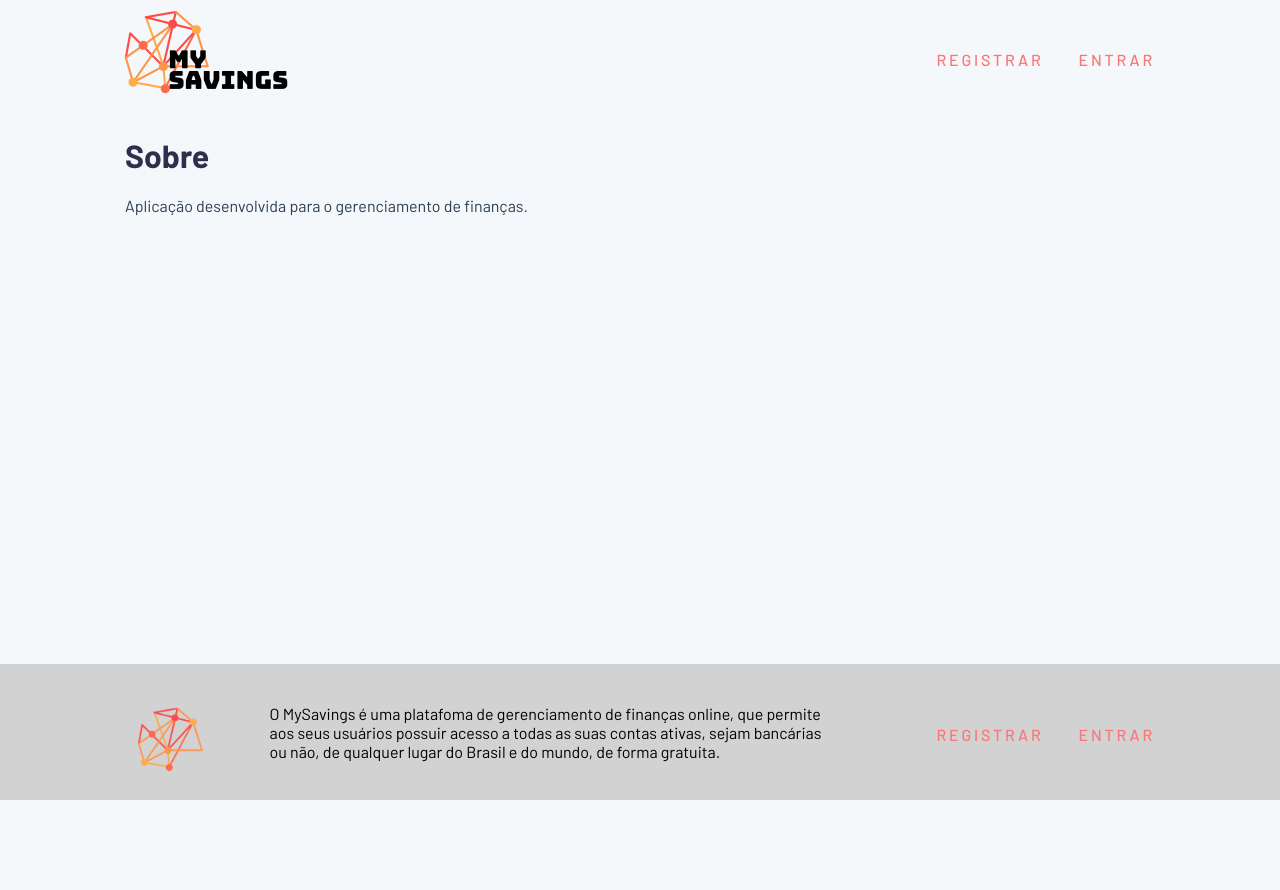
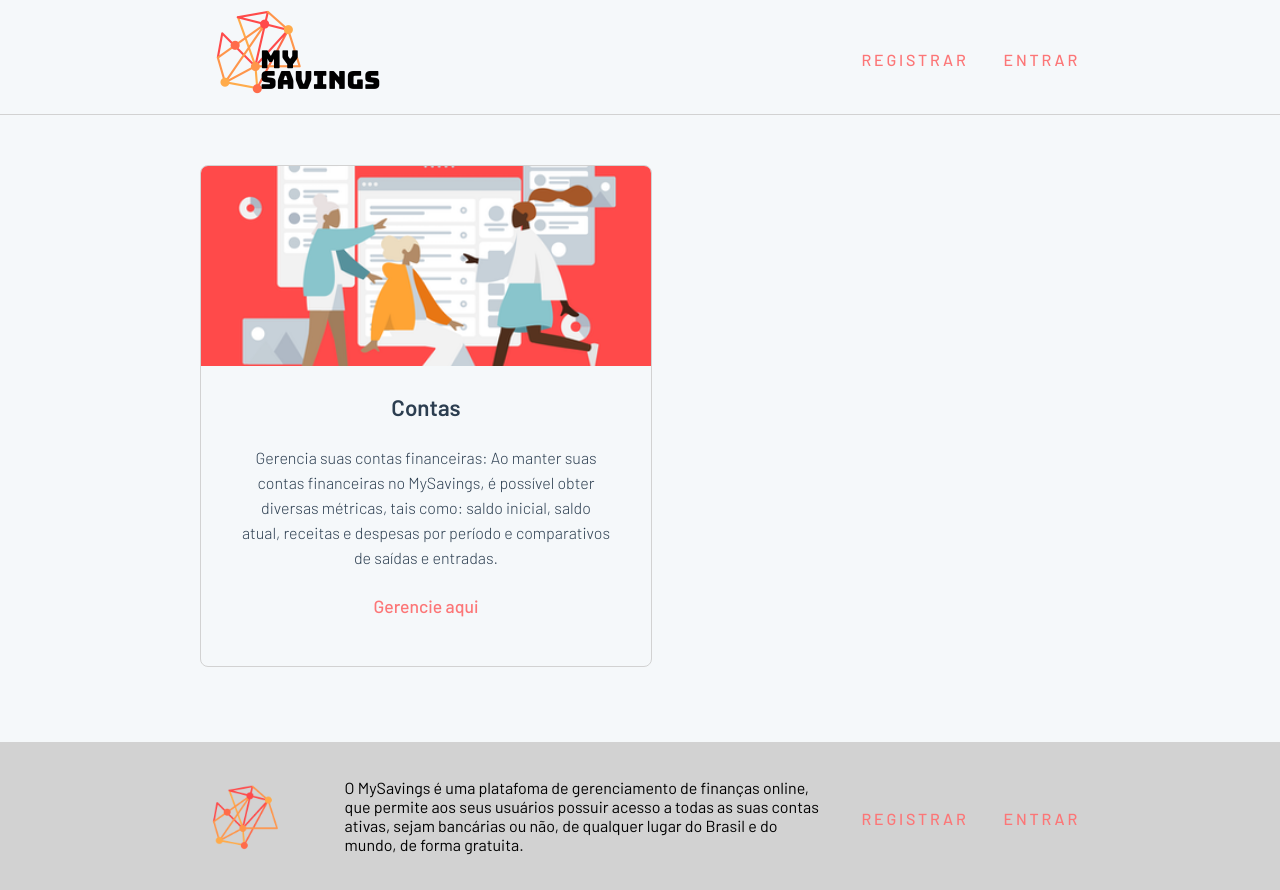
Before and after one commit to faizaleticia/my-savings, a Vue app in the folder web/: page / in a window 1280 px wide. Before the commit the page ends 800 px from the top, so only its background shows below. Built offline with nearby package versions, Linux system fonts and the light colour scheme.

Commit message:
Feat: Add item component.

```diff
--- a/web/src/App.vue
+++ b/web/src/App.vue
@@ -24,4 +24,5 @@ export default {
 <style lang="scss">
   @import url('https://fonts.googleapis.com/css2?family=Barlow:ital,wght@0,100;0,200;0,300;0,400;0,500;0,600;0,700;0,800;0,900;1,100;1,200;1,300;1,400;1,500;1,600;1,700;1,800;1,900&display=swap');
   @import "./assets/styles/styles.scss";
+  @import './assets/styles/helpers.scss';
 </style>
--- /dev/null
+++ b/web/src/assets/styles/helpers.scss
@@ -0,0 +1,27 @@
+$max: 50;
+$offset: 5;
+$unit: "px"; // Feel free to change the unit.
+
+@mixin list-loop($className, $styleName) {
+  $i: 0;
+  @while $i <= $max {
+    #{$className + $i} {
+      #{$styleName}: #{$i + $unit};
+    }
+    $i: $i + $offset;
+  }
+}
+
+// Margins
+@include list-loop(".m-t-", "margin-top");
+@include list-loop(".m-r-", "margin-right");
+@include list-loop(".m-b-", "margin-bottom");
+@include list-loop(".m-l-", "margin-left");
+@include list-loop(".m-x-", "margin");
+
+// Paddings
+@include list-loop(".p-t-", "padding-top");
+@include list-loop(".p-r-", "padding-right");
+@include list-loop(".p-b-", "padding-bottom");
+@include list-loop(".p-l-", "padding-left");
+@include list-loop(".p-x-", "padding");
--- a/web/src/components/Footer/styles.scss
+++ b/web/src/components/Footer/styles.scss
@@ -1,7 +1,7 @@
 footer {
   background-color: #d2d2d2;
   color: #000000;
-  padding: 20px 125px;
+  padding: 20px 200px;
   margin-top: 60px;
 
   .content {
--- a/web/src/components/Header/styles.scss
+++ b/web/src/components/Header/styles.scss
@@ -1,5 +1,7 @@
 header {
-  margin: 0px 125px 25px 108px;
+  padding: 0px 200px 0px 200px;
+  margin: 0px 0px 25px 0px;
+  border-bottom: 1px solid #d2d2d2;
   display: flex;
   justify-content: space-between;
 
--- /dev/null
+++ b/web/src/components/Item/Item.vue
@@ -0,0 +1,31 @@
+<template>
+  <transition name="fade">
+    <div class="item-content">
+      <div class="logo">
+        <img src="../../assets/images/account.png" alt="Logo" />
+      </div>
+      <div class="m-t-25 title">{{title}}</div>
+      <div class="m-t-25 description">
+        {{description}}
+      </div>
+      <div class="m-t-25 more-information">
+        <a href="/" alt="Gerencie aqui">
+          Gerencie aqui
+        </a>
+      </div>
+    </div>
+  </transition>
+</template>
+
+<script>
+
+export default {
+  props: ['title', 'description'],
+
+  name: 'Item',
+}
+</script>
+
+<style lang="scss">
+  @import "./styles.scss";
+</style>
--- /dev/null
+++ b/web/src/components/Item/styles.scss
@@ -0,0 +1,40 @@
+.item-content {
+  border: 1px solid #d2d2d2;
+  border-radius: 8px;
+  width: 450px;
+  margin-bottom: 15px;
+
+  min-height: 500px;
+
+  .logo {
+    img {
+      border-radius: 7px 7px 0px 0px;
+      height: 200px;
+      overflow: hidden;
+      width: 100%;
+      object-fit: cover;
+    }
+  }
+
+  .title {
+    font-size: 1.4rem;
+    font-weight: 600;
+  }
+
+  .description {
+    padding: 0px 40px;
+    text-align: center;
+    font-size: 1rem;
+    font-weight: 300;
+    line-height: 25px;
+  }
+
+  .more-information {
+    a {
+      font-size: 1.1rem;
+      font-weight: 500;
+      color: #fc7677;
+      text-decoration: none;
+    }
+  }
+}
--- a/web/src/views/Home/Home.vue
+++ b/web/src/views/Home/Home.vue
@@ -1,21 +1,32 @@
 <template>
   <div class="main-content home">
-    <div class="page-title">
-      Sobre
-    </div>
-    <div class="text-information">
-      Aplicação desenvolvida para o gerenciamento de finanças.
+    <div class="m-t-25">
+      <div class="items-content">
+        <item v-for="item in items" :key="item.title" :title="item.title" :description="item.description"/>
+      </div>
     </div>
   </div>
 </template>
 
 <script>
+import Item from '../../components/Item/Item';
 
 export default {
   name: 'Home',
 
-  create() {
-    document.title = 'Teste'
+  components: {
+    Item,
+  },
+
+  data() {
+    return {
+      items: [
+        {
+          title: 'Contas',
+          description: 'Gerencia suas contas financeiras: Ao manter suas contas financeiras no MySavings, é possível obter diversas métricas, tais como: saldo inicial, saldo atual, receitas e despesas por período e comparativos de saídas e entradas.'
+        },
+      ],
+    }
   },
 }
 </script>
--- a/web/src/views/Home/styles.scss
+++ b/web/src/views/Home/styles.scss
@@ -1,7 +1,7 @@
 .home {
   display: flex;
   flex-direction: column;
-  margin: 0px 125px;
+  margin: 0px 200px;
   justify-content: flex-start;
 
   .page-title {
@@ -16,4 +16,10 @@
   .text-information {
     text-align: left;
   }
+
+  .items-content {
+    display: flex;
+    justify-content: space-between;
+    flex-wrap: wrap;
+  }
 }
```
Also changed, not shown: web/src/assets/images/account.png (added).
